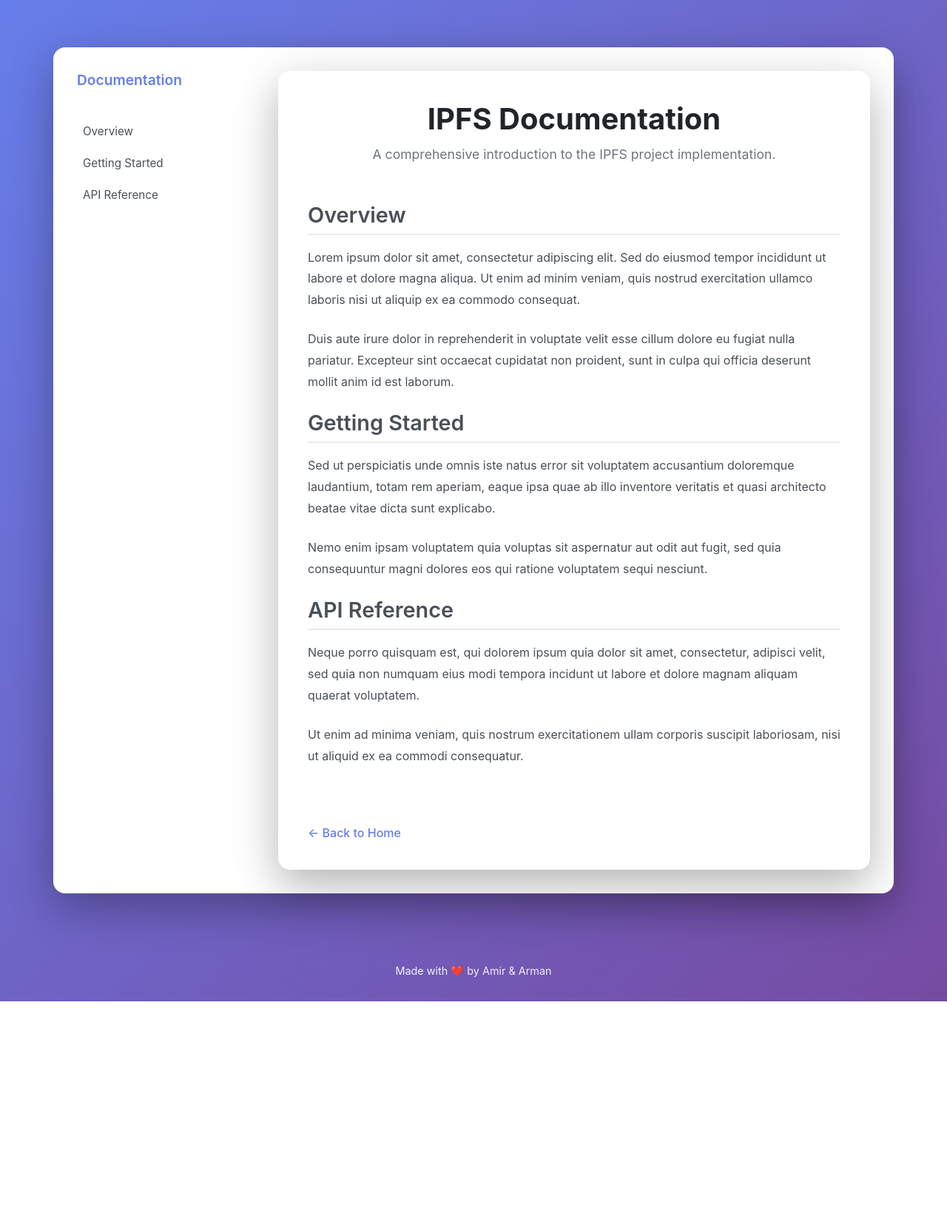
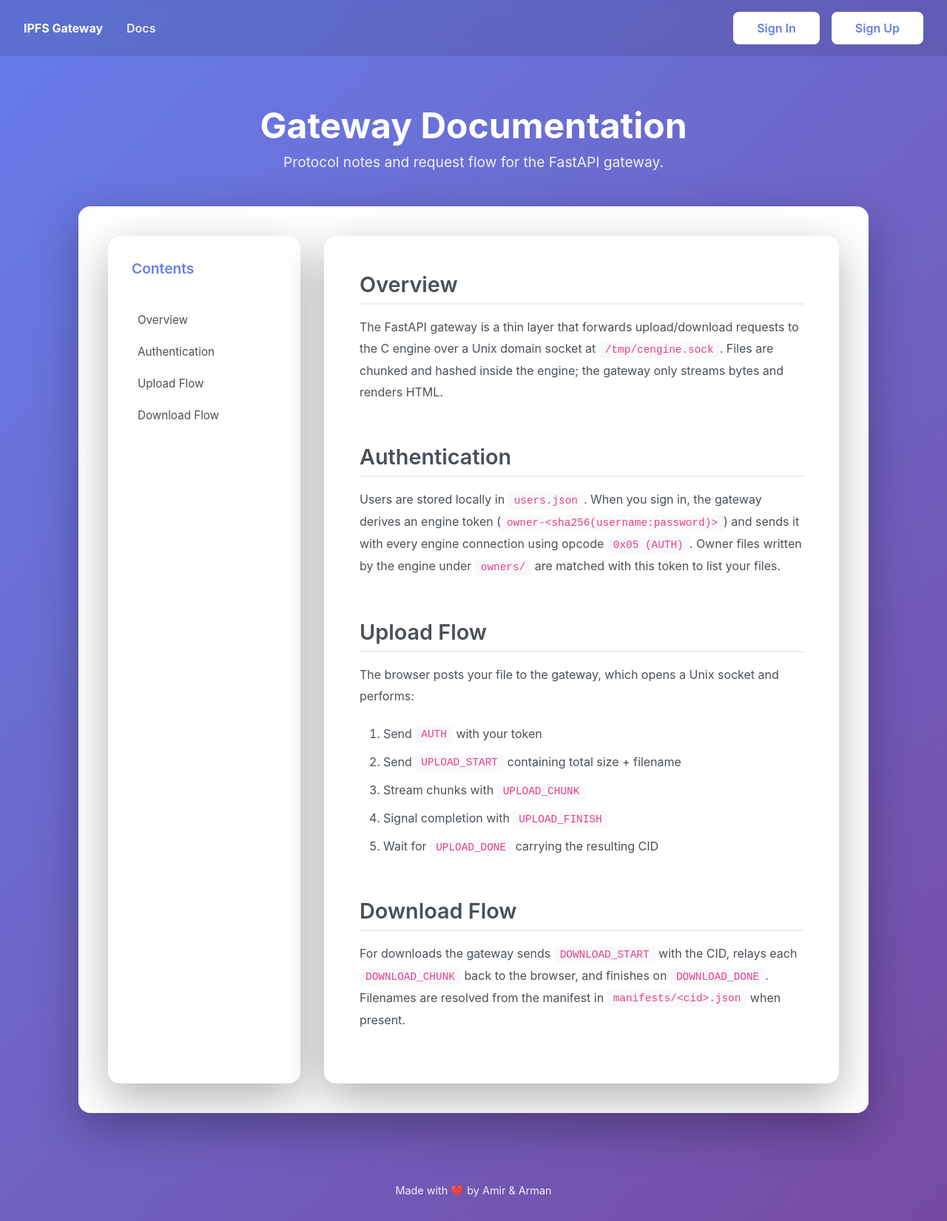
Before and after one commit to ArmanBjr/ipfs-simple, a FastAPI app: page /docs in a window 1280 px wide. Shown: the whole page at 74% size. Before the commit the page ends 1354 px from the top, so only its background shows below. Run offline with FastAPI, Linux system fonts and the light colour scheme.

Commit message:
update templates and style

```diff
--- a/gateway/static/css/style.css
+++ b/gateway/static/css/style.css
@@ -41,10 +41,10 @@ body {
 }
 
 .container {
-    max-width: 700px;
-    width: 90%;
+    max-width: 1100px;
+    width: 95%;
     margin: 0 auto;
-    padding: var(--spacing-xxl) 0;
+    padding: var(--spacing-xxl) var(--spacing-sm);
     flex: 1;
     display: flex;
     flex-direction: column;
@@ -87,6 +87,17 @@ main {
     padding: 2.5rem;
     box-shadow: var(--shadow);
     width: 100%;
+    overflow: hidden;
+    display: flex;
+    flex-direction: column;
+    gap: var(--spacing-lg);
+}
+
+main.no-body {
+    background: transparent;
+    box-shadow: none;
+    padding: 0;
+    gap: 0;
 }
 
 .card {
@@ -104,6 +115,16 @@ main {
     font-size: 1.1rem;
     line-height: 1.6;
     margin-bottom: var(--spacing-sm);
+}
+
+.hero {
+    text-align: center;
+    padding: var(--spacing-lg) 0;
+}
+
+.hero-desc {
+    max-width: 640px;
+    margin: 0 auto;
 }
 
 .links {
@@ -151,25 +172,80 @@ footer p {
     margin: 0;
 }
 
-.docs-container {
-    max-width: 1200px;
-    width: 100%;
-    padding: var(--spacing-xxl) var(--spacing-lg);
+.topbar {
+    display: flex;
+    justify-content: space-between;
+    align-items: center;
+    padding: var(--spacing-sm) var(--spacing-lg);
+    background: rgba(0, 0, 0, 0.1);
+    color: white;
+    position: sticky;
+    top: 0;
+    backdrop-filter: blur(8px);
+    z-index: 10;
 }
 
-.docs-wrapper {
+.brand {
+    font-weight: 700;
+    color: white;
+    text-decoration: none;
+    margin-right: var(--spacing-sm);
+}
+
+.nav-left, .nav-right {
     display: flex;
+    align-items: center;
+    gap: var(--spacing-sm);
+}
+
+.nav-link {
+    color: rgba(255, 255, 255, 0.9);
+    text-decoration: none;
+    font-weight: 600;
+}
+
+.nav-link:hover {
+    text-decoration: underline;
+}
+
+.nav-user {
+    color: rgba(255, 255, 255, 0.9);
+    font-size: 0.95rem;
+}
+
+.btn-ghost {
+    background: transparent;
+    border: 1px solid rgba(255, 255, 255, 0.6);
+}
+
+.btn-light {
+    background: white;
+    color: var(--primary-color);
+}
+
+.btn-small {
+    padding: 0.4rem 0.8rem;
+    font-size: 0.9rem;
+}
+
+.docs-header {
+    text-align: center;
+}
+
+.docs-layout {
+    display: grid;
+    grid-template-columns: 260px 1fr;
     gap: var(--spacing-lg);
+    width: 100%;
+}
+
+.sidebar {
+    width: 100%;
+    flex-shrink: 0;
     background: white;
     border-radius: var(--radius-lg);
     padding: var(--spacing-lg);
     box-shadow: var(--shadow);
-    min-height: 600px;
-}
-
-.sidebar {
-    width: 240px;
-    flex-shrink: 0;
 }
 
 .sidebar h3 {
@@ -204,7 +280,12 @@ footer p {
 
 .content {
     flex: 1;
-    max-width: 800px;
+    max-width: none;
+    background: white;
+    border-radius: var(--radius-lg);
+    padding: var(--spacing-xl);
+    box-shadow: var(--shadow);
+    min-height: 600px;
 }
 
 .content h1 {
@@ -275,36 +356,106 @@ footer p {
     color: var(--text-medium);
 }
 
-.back-link-wrapper {
-    margin-top: var(--spacing-xl);
-    padding-top: var(--spacing-lg);
+.form {
+    display: flex;
+    flex-direction: column;
+    gap: var(--spacing-md);
 }
 
-.back-link {
-    display: inline-block;
-    color: var(--primary-color);
-    text-decoration: none;
-    font-weight: 500;
-    transition: color 0.2s;
+.form label {
+    display: flex;
+    flex-direction: column;
+    gap: 0.35rem;
+    color: var(--text-medium);
+    font-weight: 600;
+    font-size: 0.95rem;
 }
 
-.back-link:hover {
-    text-decoration: underline;
+.form input[type="text"],
+.form input[type="password"],
+.form input[type="file"] {
+    padding: 0.75rem;
+    border-radius: var(--radius-md);
+    border: 1px solid var(--border-color);
+    font-size: 1rem;
+    transition: border-color 0.2s, box-shadow 0.2s;
+}
+
+.form input:focus {
+    border-color: var(--primary-color);
+    outline: none;
+    box-shadow: 0 0 0 3px rgba(102, 126, 234, 0.15);
+}
+
+.form-actions {
+    display: flex;
+    gap: var(--spacing-sm);
+    flex-wrap: wrap;
+    align-items: center;
+    justify-content: flex-start;
+}
+
+.form-actions.centered {
+    justify-content: center;
+}
+
+.alert {
+    padding: var(--spacing-sm);
+    border-radius: var(--radius-md);
+    margin-bottom: var(--spacing-md);
+    font-weight: 600;
+}
+
+.alert-success {
+    background: #e7f8ef;
+    color: #0f5132;
+    border: 1px solid #bcd9c6;
+}
+
+.alert-error {
+    background: #fdecea;
+    color: #b3261e;
+    border: 1px solid #f5c2c0;
+}
+
+.table {
+    display: flex;
+    flex-direction: column;
+    gap: 0.5rem;
+}
+
+.table-row {
+    display: grid;
+    grid-template-columns: 2fr 2fr 1fr 1fr;
+    gap: var(--spacing-sm);
+    padding: var(--spacing-sm);
+    border: 1px solid var(--border-color);
+    border-radius: var(--radius-md);
+    align-items: center;
+    word-break: break-word;
+}
+
+.table-head {
+    background: var(--bg-light);
+    font-weight: 700;
+}
+
+.code {
+    font-family: "Courier New", "Monaco", monospace;
+    font-size: 0.95rem;
+}
+
+.file-input input[type="file"] {
+    padding: 0;
+}
+
+.muted {
+    color: var(--text-muted);
 }
 
 @media (max-width: 1024px) {
-    .docs-wrapper {
-        flex-direction: column;
-    }
-
-    .sidebar {
-        width: 100%;
-        padding-bottom: var(--spacing-md);
-        margin-bottom: var(--spacing-md);
-    }
-
-    .sidebar h3 {
-        padding-bottom: 0;
+    .docs-layout {
+        grid-template-columns: 1fr;
     }
 }
 
--- /dev/null
+++ b/gateway/templates/base.html
@@ -0,0 +1,42 @@
+<!DOCTYPE html>
+<html lang="en">
+  <head>
+    <meta charset="UTF-8" />
+    <meta name="viewport" content="width=device-width, initial-scale=1.0" />
+    <title>IPFS Gateway</title>
+    <link rel="stylesheet" href="/static/css/style.css" />
+  </head>
+  <body>
+    <nav class="topbar">
+      <div class="nav-left">
+        <a href="/" class="brand">IPFS Gateway</a>
+        <a href="/docs" class="nav-link">Docs</a>
+        {% if user %}
+        <a href="/dashboard" class="nav-link">Dashboard</a>
+        {% endif %}
+      </div>
+      <div class="nav-right">
+        {% if user %}
+        <span class="nav-user">Signed in as {{ user }}</span>
+        <a href="/logout" class="btn btn-ghost">Logout</a>
+        {% else %}
+        <a href="/signin" class="btn btn-light">Sign In</a>
+        <a href="/signup" class="btn btn-light">Sign Up</a>
+        {% endif %}
+      </div>
+    </nav>
+
+    <div class="container">
+      <header>
+        {% block header %}{% endblock %}
+      </header>
+      <main class="{% block main_class %}{% endblock %}">
+        {% block content %}{% endblock %}
+      </main>
+    </div>
+
+    <footer>
+      <p>Made with ❤️ by Amir & Arman</p>
+    </footer>
+  </body>
+</html>
--- a/gateway/templates/docs.html
+++ b/gateway/templates/docs.html
@@ -1,64 +1,65 @@
-<!DOCTYPE html>
-<html lang="en">
-  <head>
-    <meta charset="UTF-8" />
-    <meta name="viewport" content="width=device-width, initial-scale=1.0" />
-    <title>IPFS | Documentation</title>
-    <link rel="stylesheet" href="/static/css/style.css" />
-  </head>
-  <body>
-    <div class="container docs-container">
-      <div class="docs-wrapper">
+{% extends "base.html" %}
+
+{% block header %}
+<div class="docs-header">
+  <h1>Gateway Documentation</h1>
+  <p class="subtitle">Protocol notes and request flow for the FastAPI gateway.</p>
+</div>
+{% endblock %}
+
+{% block content %}
+<div class="docs-layout">
   <nav class="sidebar">
-          <h3>Documentation</h3>
+    <h3>Contents</h3>
     <ul>
       <li><a href="#overview">Overview</a></li>
-            <li><a href="#getting-started">Getting Started</a></li>
-            <li><a href="#api">API Reference</a></li>
+      <li><a href="#auth">Authentication</a></li>
+      <li><a href="#upload">Upload Flow</a></li>
+      <li><a href="#download">Download Flow</a></li>
     </ul>
   </nav>
   <main class="content">
-          <h1>IPFS Documentation</h1>
-          <p class="intro">A comprehensive introduction to the IPFS project implementation.</p>
-
     <section id="overview">
       <h2>Overview</h2>
       <p>
-              Lorem ipsum dolor sit amet, consectetur adipiscing elit. Sed do eiusmod tempor incididunt ut labore et dolore magna aliqua. Ut enim ad minim veniam, quis nostrud exercitation ullamco
-              laboris nisi ut aliquip ex ea commodo consequat.
-            </p>
-            <p>
-              Duis aute irure dolor in reprehenderit in voluptate velit esse cillum dolore eu fugiat nulla pariatur. Excepteur sint occaecat cupidatat non proident, sunt in culpa qui officia deserunt
-              mollit anim id est laborum.
+        The FastAPI gateway is a thin layer that forwards upload/download requests to the
+        C engine over a Unix domain socket at <code>/tmp/cengine.sock</code>. Files are chunked and
+        hashed inside the engine; the gateway only streams bytes and renders HTML.
       </p>
     </section>
 
-          <section id="getting-started">
-            <h2>Getting Started</h2>
+    <section id="auth">
+      <h2>Authentication</h2>
       <p>
-              Sed ut perspiciatis unde omnis iste natus error sit voluptatem accusantium doloremque laudantium, totam rem aperiam, eaque ipsa quae ab illo inventore veritatis et quasi architecto
-              beatae vitae dicta sunt explicabo.
+        Users are stored locally in <code>users.json</code>. When you sign in, the gateway derives
+        an engine token (<code>owner-&lt;sha256(username:password)&gt;</code>) and sends it with every
+        engine connection using opcode <code>0x05 (AUTH)</code>. Owner files written by the engine
+        under <code>owners/</code> are matched with this token to list your files.
       </p>
-            <p>Nemo enim ipsam voluptatem quia voluptas sit aspernatur aut odit aut fugit, sed quia consequuntur magni dolores eos qui ratione voluptatem sequi nesciunt.</p>
     </section>
 
-          <section id="api">
-            <h2>API Reference</h2>
+    <section id="upload">
+      <h2>Upload Flow</h2>
       <p>
-              Neque porro quisquam est, qui dolorem ipsum quia dolor sit amet, consectetur, adipisci velit, sed quia non numquam eius modi tempora incidunt ut labore et dolore magnam aliquam quaerat
-              voluptatem.
+        The browser posts your file to the gateway, which opens a Unix socket and performs:
       </p>
-            <p>Ut enim ad minima veniam, quis nostrum exercitationem ullam corporis suscipit laboriosam, nisi ut aliquid ex ea commodi consequatur.</p>
+      <ol>
+        <li>Send <code>AUTH</code> with your token</li>
+        <li>Send <code>UPLOAD_START</code> containing total size + filename</li>
+        <li>Stream chunks with <code>UPLOAD_CHUNK</code></li>
+        <li>Signal completion with <code>UPLOAD_FINISH</code></li>
+        <li>Wait for <code>UPLOAD_DONE</code> carrying the resulting CID</li>
+      </ol>
     </section>
 
-          <div class="back-link-wrapper">
-            <a href="/" class="back-link">← Back to Home</a>
-          </div>
+    <section id="download">
+      <h2>Download Flow</h2>
+      <p>
+        For downloads the gateway sends <code>DOWNLOAD_START</code> with the CID, relays each
+        <code>DOWNLOAD_CHUNK</code> back to the browser, and finishes on <code>DOWNLOAD_DONE</code>.
+        Filenames are resolved from the manifest in <code>manifests/&lt;cid&gt;.json</code> when present.
+      </p>
+    </section>
   </main>
 </div>
-    </div>
-    <footer>
-      <p>Made with ❤️ by Amir & Arman</p>
-    </footer>
-  </body>
-</html>
+{% endblock %}
```
Also changed, not shown: gateway/templates/auth.html (added, +34 -0 lines), gateway/templates/dashboard.html (added, +48 -0 lines), gateway/templates/index.html (+12 -33 lines). Lines whose indentation alone changed are shown as unchanged.
